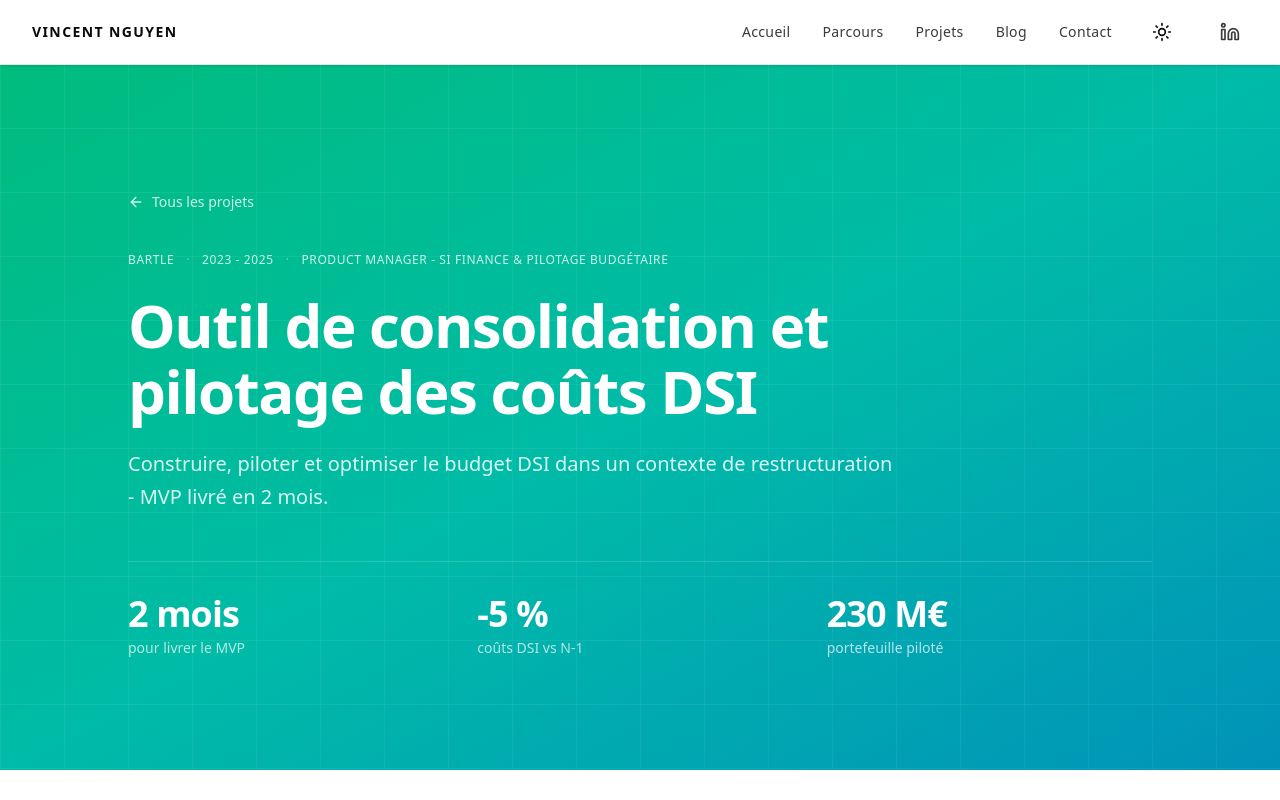
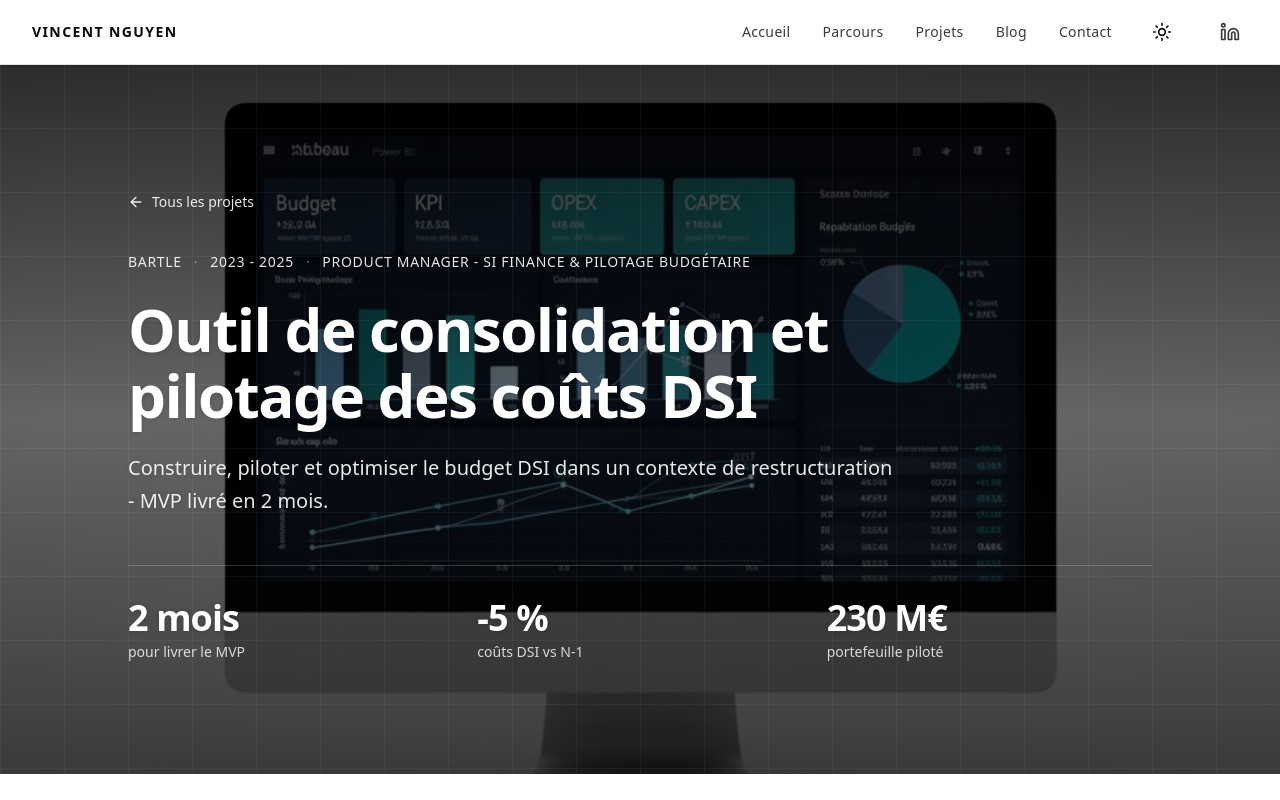
Before and after one commit to VincentNguyenPro/Portfolio, a React (Vite) app: page /projet/bartle-pilotage-dsi in a window 1280 px wide. Shown: the top 800 px of the page. Built offline with nearby package versions, Linux system fonts and the light colour scheme; the HTML template or start-up script is replaced by a standard one.

Commit message:
Changes
Co-authored-by: vince75888 <288541187+vince75888@users.noreply.github.com>

```diff
--- a/src/pages/ProjectDetail.tsx
+++ b/src/pages/ProjectDetail.tsx
@@ -21,11 +21,22 @@ export default function ProjectDetail() {
 
       <article className="min-h-screen">
         {/* Hero */}
-        <section
-          className={`relative bg-gradient-to-br ${project.coverGradient} text-white px-6 lg:px-8 pt-24 md:pt-32 pb-20 md:pb-28 overflow-hidden`}
-        >
+        <section className="relative text-white px-6 lg:px-8 pt-24 md:pt-32 pb-20 md:pb-28 overflow-hidden">
+          {/* Cover image */}
+          {project.coverImage ? (
+            <>
+              <img
+                src={project.coverImage}
+                alt={project.title}
+                className="absolute inset-0 w-full h-full object-cover"
+              />
+              <div className="absolute inset-0 bg-gradient-to-b from-black/80 via-black/55 to-black/75" />
+            </>
+          ) : (
+            <div className={`absolute inset-0 bg-gradient-to-br ${project.coverGradient}`} />
+          )}
           <div
-            className="absolute inset-0 opacity-10"
+            className="absolute inset-0 opacity-[0.08]"
             style={{
               backgroundImage:
                 'linear-gradient(rgba(255,255,255,.6) 1px, transparent 1px), linear-gradient(90deg, rgba(255,255,255,.6) 1px, transparent 1px)',
@@ -35,7 +46,7 @@ export default function ProjectDetail() {
           <div className="relative max-w-5xl mx-auto">
             <Link
               to="/projets"
-              className="inline-flex items-center gap-2 text-sm text-white/80 hover:text-white mb-10 transition-colors"
+              className="inline-flex items-center gap-2 text-sm text-white/90 hover:text-white mb-10 transition-colors"
             >
               <ArrowLeft className="size-4" />
               Tous les projets
@@ -47,7 +58,7 @@ export default function ProjectDetail() {
               transition={{ duration: 0.7 }}
               className="space-y-6"
             >
-              <div className="flex flex-wrap items-center gap-3 text-xs font-medium tracking-wider uppercase text-white/80">
+              <div className="flex flex-wrap items-center gap-3 text-sm font-medium tracking-wider uppercase text-white/90">
                 <span>{project.company}</span>
                 <span className="opacity-50">·</span>
                 <span>{project.period}</span>
@@ -55,21 +66,21 @@ export default function ProjectDetail() {
                 <span>{project.role}</span>
               </div>
 
-              <h1 className="text-4xl md:text-6xl font-semibold tracking-tight leading-[1.1] max-w-4xl">
+              <h1 className="text-4xl md:text-6xl font-semibold tracking-tight leading-[1.1] max-w-4xl drop-shadow-sm">
                 {project.title}
               </h1>
 
-              <p className="text-lg md:text-xl text-white/85 font-light leading-relaxed max-w-3xl">
+              <p className="text-lg md:text-xl text-white/90 font-light leading-relaxed max-w-3xl drop-shadow-sm">
                 {project.summary}
               </p>
             </motion.div>
 
             {/* Metrics */}
-            <div className="grid grid-cols-3 gap-6 mt-12 pt-8 border-t border-white/15">
+            <div className="grid grid-cols-3 gap-6 mt-12 pt-8 border-t border-white/20">
               {project.metrics.map((m) => (
                 <div key={m.label}>
-                  <div className="text-2xl md:text-4xl font-semibold tracking-tight">{m.value}</div>
-                  <div className="text-xs md:text-sm text-white/70 mt-1">{m.label}</div>
+                  <div className="text-2xl md:text-4xl font-semibold tracking-tight drop-shadow-sm">{m.value}</div>
+                  <div className="text-xs md:text-sm text-white/80 mt-1">{m.label}</div>
                 </div>
               ))}
             </div>
```
